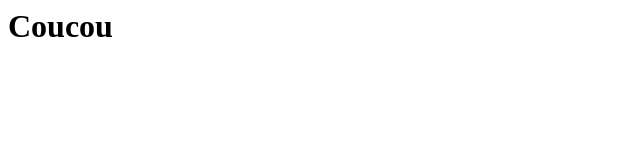
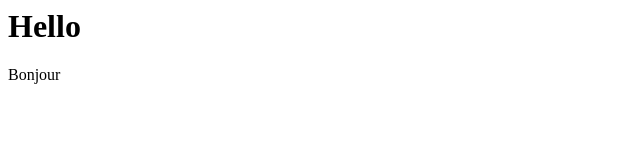
Before and after one commit to wigogeoffrey/ProjetWigo, a plain HTML site: page index.html in a window 1280 px wide. Shown: the whole page, without its empty margins (0-640 px from the left). Drawn offline with Linux system fonts and the light colour scheme.

Commit message:
Update index

```diff
--- a/index.html
+++ b/index.html
@@ -4,7 +4,7 @@
 	<title>Test Git</title>
 </head>
 <body>
-	<h1>Coucou</h1>
-
+	<h1>Hello</h1>
+	<p>Bonjour</p>
 </body>
 </html>
```
